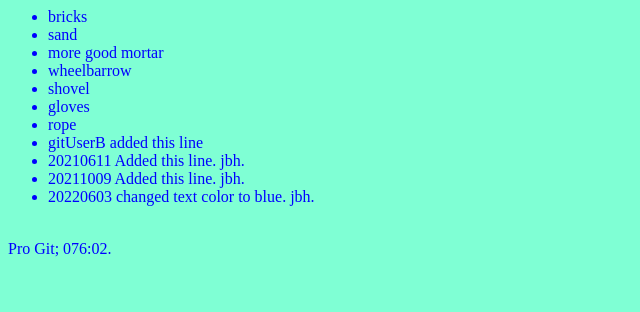
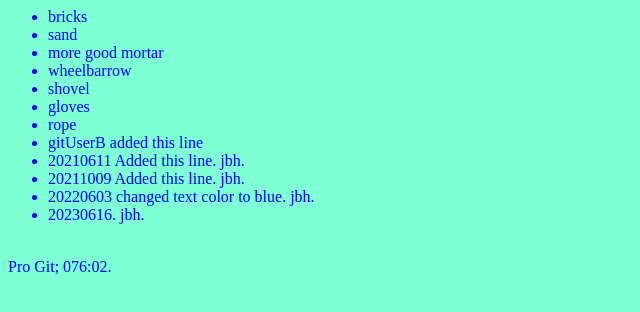
Before and after one commit to jeffreyb0923/repoOne, a plain HTML site: page vi.html in a window 1280 px wide. Shown: the whole page, without its empty margins (0-640 px from the left). Drawn offline with Linux system fonts and the light colour scheme.

Commit message:
20230616 1346

```diff
--- a/vi.html
+++ b/vi.html
@@ -16,6 +16,7 @@
   <li>20210611 Added this line.  jbh.  </li>
   <li>20211009 Added this line.  jbh.  </li>
   <li>20220603 changed text color to blue.  jbh.  </li>
+  <li>20230616.  jbh.  </li>
 
 </ul>
 </div>
```
Also changed, not shown: anotherCopy.txt, blankHeadingHTML.html (line endings or trailing spaces), fileOne.txt, index4.html (line endings or trailing spaces), index8.html (line endings or trailing spaces), indexii.html (line endings or trailing spaces), indexiii.html (line endings or trailing spaces), someFile.txt, someTrackedFile.txt, treeStudy.html (line endings or trailing spaces), xvi.html (line endings or trailing spaces), xvii.html (line endings or trailing spaces), xviii.html (line endings or trailing spaces), 1 other file.
